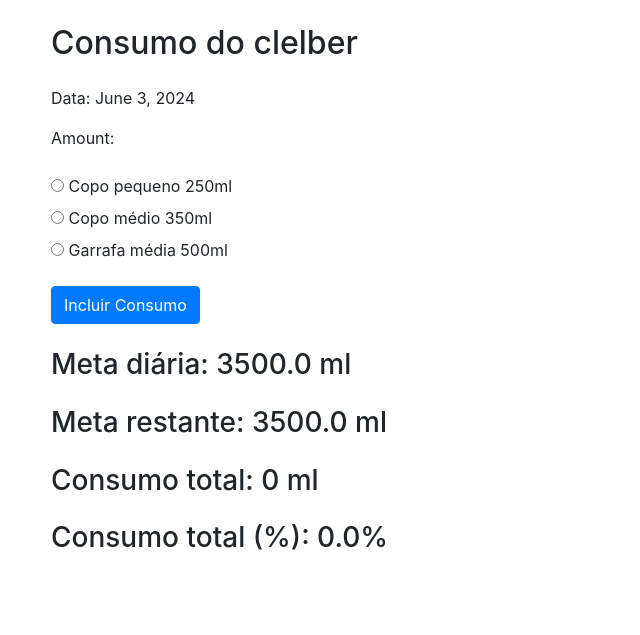
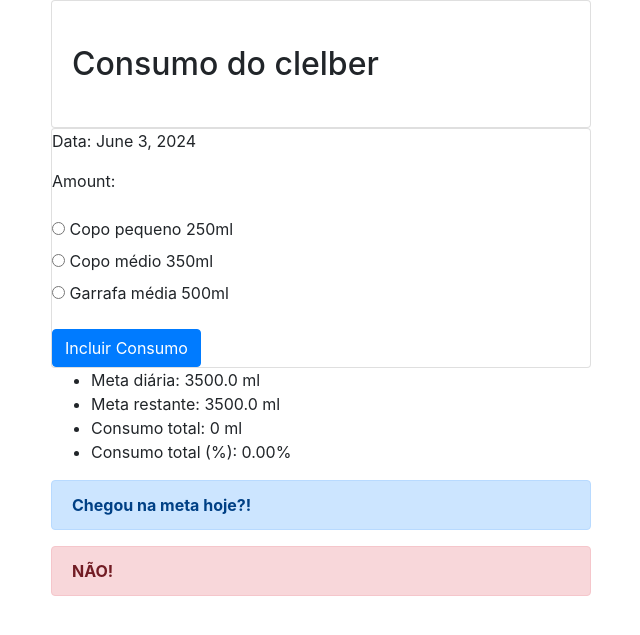
Before and after one commit to clelber/drink_water, a Django app: page /accounts/consume/1/ in a window 1280 px wide. Shown: the part 56-691 px from the top of the page, without its empty margins (319-959 px from the left). Run offline with Django 5.2, Linux system fonts and the light colour scheme; data comes from the database, SQL or seed files in the repository; both versions use the stored data as it was after the commit; some libraries are stand-ins or nearby versions.

Commit message:
[UPD] - melhoria da API de consulta de consumo por ID

```diff
--- a/accounts/forms.py
+++ b/accounts/forms.py
@@ -16,6 +16,10 @@ class PersonForm(forms.ModelForm):
     class Meta:
         model = Person
         fields = ['name', 'weight']
+        labels = {
+            'name': 'Nome',
+            'weight': 'Peso'
+        }
 
 
 class ConsumptionForm(forms.ModelForm):
@@ -30,3 +34,6 @@ class ConsumptionForm(forms.ModelForm):
     class Meta:
         model = Consumption
         fields = ['amount']
+        labels = {
+            'amount': 'Quantidades'
+        }
--- a/accounts/serializers.py
+++ b/accounts/serializers.py
@@ -9,6 +9,9 @@ class PersonSerializer(serializers.ModelSerializer):
 
 
 class ConsumptionSerializer(serializers.Serializer):
+    id = serializers.IntegerField()
+    name = serializers.CharField()
+    weight = serializers.FloatField()
     daily_goal = serializers.FloatField()
     remaining_goal = serializers.FloatField()
     consumption_percentage = serializers.FloatField()
--- a/accounts/views.py
+++ b/accounts/views.py
@@ -1,6 +1,7 @@
 from django.shortcuts import render, redirect
 from django.contrib.auth import login, authenticate
 from django.db import models
+from django.db.models import Sum
 from .forms import SignUpForm, PersonForm, ConsumptionForm
 from rest_framework import generics
 from rest_framework.response import Response
@@ -86,18 +87,18 @@ class ConsumptionAPIView(APIView):
         daily_goal = person.weight * 35
 
         # Calcular a meta já consumida
-        total_consumption = Consumption.objects.filter(person=person).aggregate(total=models.Sum('amount'))['total'] or 0
+        total_consumption = Consumption.objects.filter(person=person).aggregate(total=Sum('amount'))['total'] or 0
 
         # Calcular a meta restante
         remaining_goal = daily_goal - total_consumption
 
         # Calcular a porcentagem da meta já consumida
-        if daily_goal != 0:
-            consumption_percentage = (total_consumption / daily_goal) * 100
-        else:
-            consumption_percentage = 0
+        consumption_percentage = (total_consumption / daily_goal) * 100 if daily_goal != 0 else 0
 
         data = {
+            'id': person.id,
+            'name': person.name,
+            'weight': person.weight,
             'daily_goal': daily_goal,
             'remaining_goal': remaining_goal,
             'consumption_percentage': consumption_percentage,
--- a/templates/accounts/consumption.html
+++ b/templates/accounts/consumption.html
@@ -5,17 +5,36 @@
 {% block content %}
 <div class="row justify-content-center">
     <div class="col-md-6">
-        <h2 class="my-4">Consumo do {{ person.name }}</h2>
+        <div class="card">
+          <div class="card-body"><h2 class="my-4">Consumo do {{ person.name }}</h2></div>
+        </div>
+
+        <div class="card">
         <p>Data: {{ date }}</p>
         <form method="post">
             {% csrf_token %}
             {{ form.as_p }}
             <button type="submit" class="btn btn-primary">Incluir Consumo</button>
         </form>
-        <h3 class="my-4">Meta diária: {{ daily_goal }} ml</h3>
-        <h3 class="my-4">Meta restante: {{ remaining_goal }} ml</h3>
-        <h3 class="my-4">Consumo total: {{ total_consumption }} ml</h3>
-        <h3 class="my-4">Consumo total (%): {{ consumption_percentage }}%</h3>
+        </div>
+        <ul>
+            <li>Meta diária: {{ daily_goal }} ml</li>
+            <li>Meta restante: {{ remaining_goal }} ml</li>
+            <li>Consumo total: {{ total_consumption }} ml</li>
+            <li>Consumo total (%): {{ consumption_percentage|floatformat:2 }}%</li>
+        </ul>
+        <div class="alert alert-primary">
+          <strong>Chegou na meta hoje?!</strong>
+        </div>
+        {% if remaining_goal > 0 %}
+        <div class="alert alert-danger">
+          <strong>NÃO!</strong>
+        </div>
+        {% else %}
+        <div class="alert alert-success">
+          <strong>SIM!</strong>
+        </div>
+        {% endif %}
 
     </div>
 </div>
--- a/templates/accounts/person_form.html
+++ b/templates/accounts/person_form.html
@@ -1,15 +1,15 @@
 {% extends "base.html" %}
 
-{% block title %}Add Person{% endblock %}
+{% block title %}Adicionar Pessoa:{% endblock %}
 
 {% block content %}
 <div class="row justify-content-center">
     <div class="col-md-6">
-        <h2 class="my-4">Add Person</h2>
+        <h2 class="my-4">Adicionar pessoa:</h2>
         <form method="post">
             {% csrf_token %}
             {{ form.as_p }}
-            <button type="submit" class="btn btn-primary">Save</button>
+            <button type="submit" class="btn btn-primary">Salvar</button>
         </form>
     </div>
 </div>
```
Also changed, not shown: db.sqlite3.
